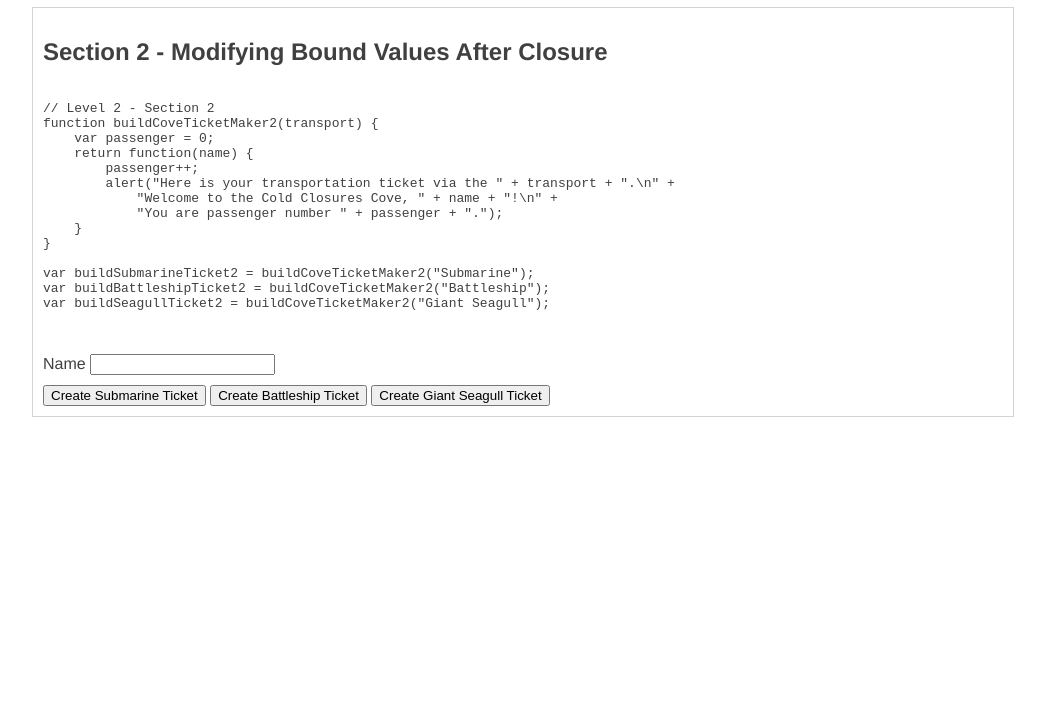
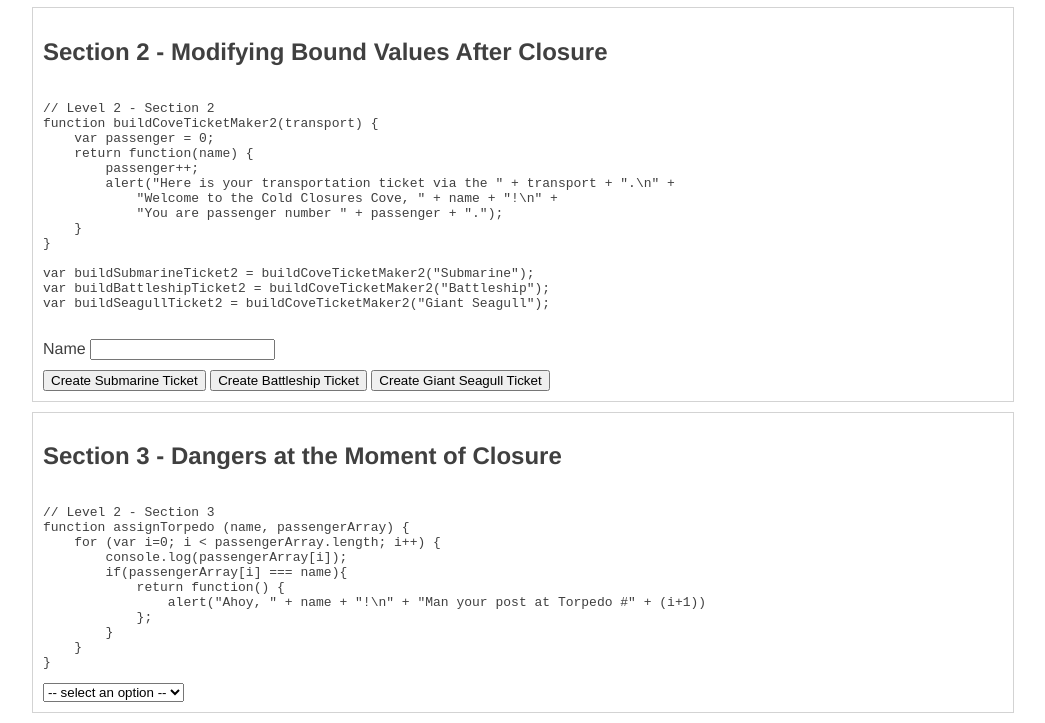
Before and after one commit to magnusandreasson/CodeSchool, a plain HTML site: page js_roadtrip_3/index.html in a window 1280 px wide. Shown: the part 2035-2758 px from the top of the page, without its empty margins (117-1162 px from the left). Before the commit the page ends 2462 px from the top, so only its background shows below. Drawn offline with nearby package versions, Linux system fonts and the light colour scheme.

Commit message:
Level 2 - Section 3

```diff
--- a/js_roadtrip_3/app.js
+++ b/js_roadtrip_3/app.js
@@ -97,7 +97,18 @@ var buildSubmarineTicket2 = buildCoveTicketMaker2("Submarine");
 var buildBattleshipTicket2 = buildCoveTicketMaker2("Battleship");
 var buildSeagullTicket2 = buildCoveTicketMaker2("Giant Seagull");
 
-
+//##
+// Level 2 - Section 3
+function assignTorpedo (name, passengerArray) {
+    for (var i=0; i < passengerArray.length; i++) {
+        console.log(passengerArray[i]);
+        if(passengerArray[i] === name){
+            return function() {
+                alert("Ahoy, " + name + "!\n" + "Man your post at Torpedo #" + (i+1))
+            };
+        }
+    }
+}
 //##
 $(document).ready(function(){
     // Run Level 1 Section1's button
@@ -122,7 +133,7 @@ $(document).ready(function(){
         buildSeagullTicket($("#ship-ticket-holder-name").val());
     });
 
-    // Run Level 2 Section3
+    // Run Level 2 Section2
     $("#submarine2").click(function(){
         buildSubmarineTicket2($("#ship-ticket-holder-name2").val());
     });
@@ -131,6 +142,13 @@ $(document).ready(function(){
     });
     $("#seagull2").click(function(){
         buildSeagullTicket2($("#ship-ticket-holder-name2").val());
+    });
+
+    // Run level 2 Section 3
+    var passengers = ["R2D2", "Luke", "Leia", "Hans Solo"];
+    $("#assignTorpedo").on('change', function() {
+        console.log("called");
+        assignTorpedo(this.value, passengers)();
     });
 
     // Print the Sections of JavaScript using //## as a delimiter
--- a/js_roadtrip_3/index.html
+++ b/js_roadtrip_3/index.html
@@ -70,5 +70,20 @@
             <button id="seagull2">Create Giant Seagull Ticket</button>
         </div>
 
+        <div class="section">
+            <h2>Section 3 - Dangers at the Moment of Closure</h2>
+            <pre class="section5"></pre>
+            <form name="torpedo">
+                <select id="assignTorpedo">
+                    <option disabled selected> -- select an option -- </option>
+                    <option value="R2D2">R2D2</option>
+                    <option value="Luke">Luke</option>
+                    <option value="Leia">Leia</option>
+                    <option value="Hans Solo">Hans Solo</option>
+                </select>
+            </form>
+        </div>
+
+
     </body>
 </html>
```
